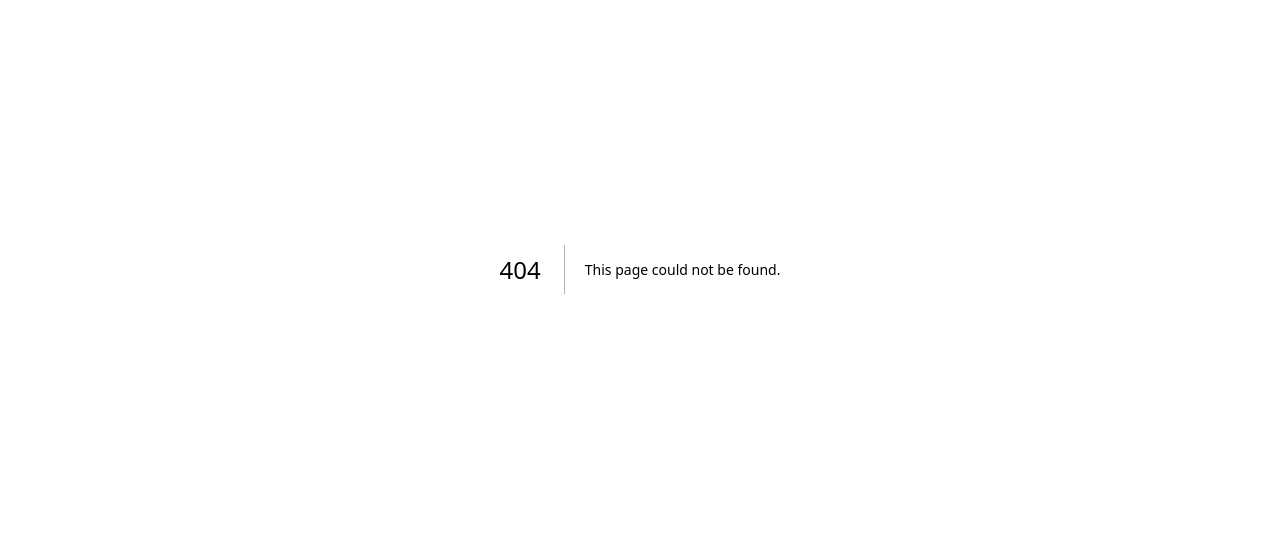
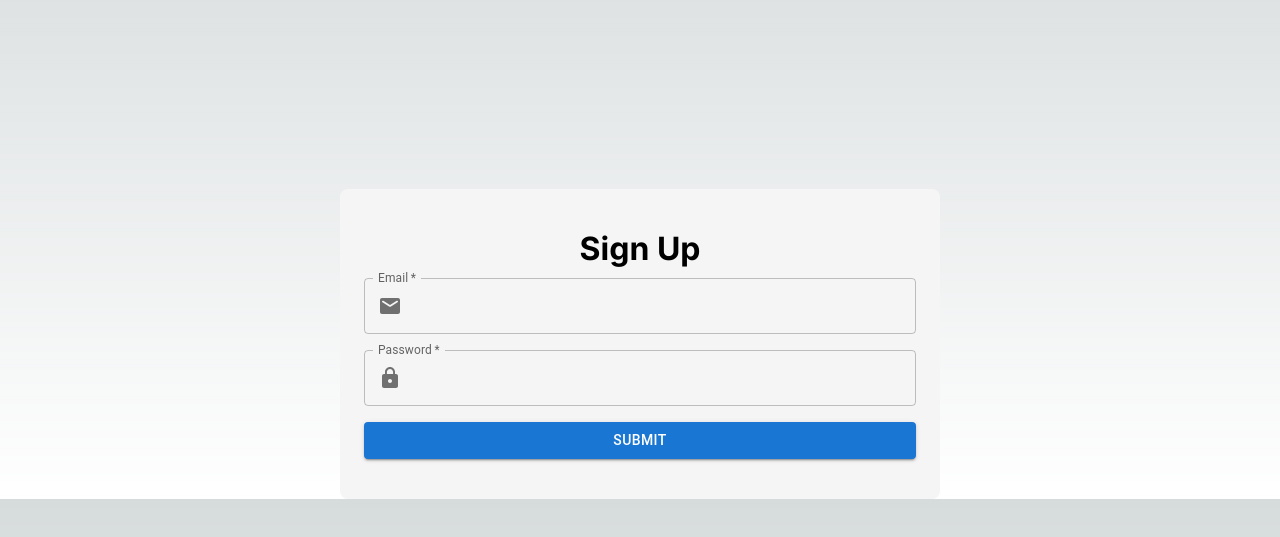
Before and after one commit to Asubas/graphiql-app, a Next.js app: page /signUp in a window 1280 px wide. Before the commit this address had no page. Shown: the part 131-668 px from the top of the page. Built offline with nearby package versions, Linux system fonts and the light colour scheme.

Commit message:
feat: add layout for SignIn and SignUp pages

```diff
--- a/package.json
+++ b/package.json
@@ -15,6 +15,12 @@
     "test:watch": "jest --watch"
   },
   "dependencies": {
+    "@emotion/react": "^11.13.3",
+    "@emotion/styled": "^11.13.0",
+    "@mui/base": "^5.0.0-beta.40",
+    "@mui/icons-material": "^5.16.7",
+    "@mui/material": "^5.16.7",
+    "@mui/system": "^5.16.7",
     "@reduxjs/toolkit": "^2.2.7",
     "firebase": "^10.13.0",
     "next": "14.2.5",
--- /dev/null
+++ b/src/app/signIn/page.module.css
@@ -0,0 +1,5 @@
+.header {
+  color: black;
+  text-align: center;
+  margin-bottom: 10px;
+}
--- /dev/null
+++ b/src/app/signUp/page.module.css
@@ -0,0 +1,5 @@
+.header {
+  color: black;
+  text-align: center;
+  margin-bottom: 10px;
+}
--- /dev/null
+++ b/src/app/signUp/page.tsx
@@ -0,0 +1,68 @@
+import { FC } from 'react';
+import Button from '@mui/material/Button';
+import TextField from '@mui/material/TextField';
+import Grid from '@mui/material/Grid';
+import Container from '@mui/material/Container';
+import style from './page.module.css';
+import InputAdornment from '@mui/material/InputAdornment';
+import EmailRoundedIcon from '@mui/icons-material/EmailRounded';
+import LockIcon from '@mui/icons-material/Lock';
+
+const SignUp: FC = () => {
+  return (
+    <Container
+      maxWidth="sm"
+      sx={{
+        backgroundColor: '#f5f5f5',
+        padding: 5,
+        borderRadius: 2,
+        marginTop: 40,
+      }}
+    >
+      <h1 className={style.header}>Sign Up</h1>
+      <form>
+        <Grid container spacing={2} direction="column">
+          <Grid item xs={12}>
+            <TextField
+              fullWidth
+              label="Email"
+              variant="outlined"
+              type="email"
+              required
+              InputProps={{
+                startAdornment: (
+                  <InputAdornment position="start">
+                    <EmailRoundedIcon />
+                  </InputAdornment>
+                ),
+              }}
+            />
+          </Grid>
+          <Grid item xs={12}>
+            <TextField
+              fullWidth
+              label="Password"
+              variant="outlined"
+              type="password"
+              required
+              InputProps={{
+                startAdornment: (
+                  <InputAdornment position="start">
+                    <LockIcon />
+                  </InputAdornment>
+                ),
+              }}
+            />
+          </Grid>
+          <Grid item xs={12}>
+            <Button fullWidth variant="contained" color="primary" type="submit">
+              Submit
+            </Button>
+          </Grid>
+        </Grid>
+      </form>
+    </Container>
+  );
+};
+
+export default SignUp;
```
Also changed, not shown: src/app/signIn/page.tsx (added, +68 -0 lines), 1 other file (tests, documents, lock files or other folders).
